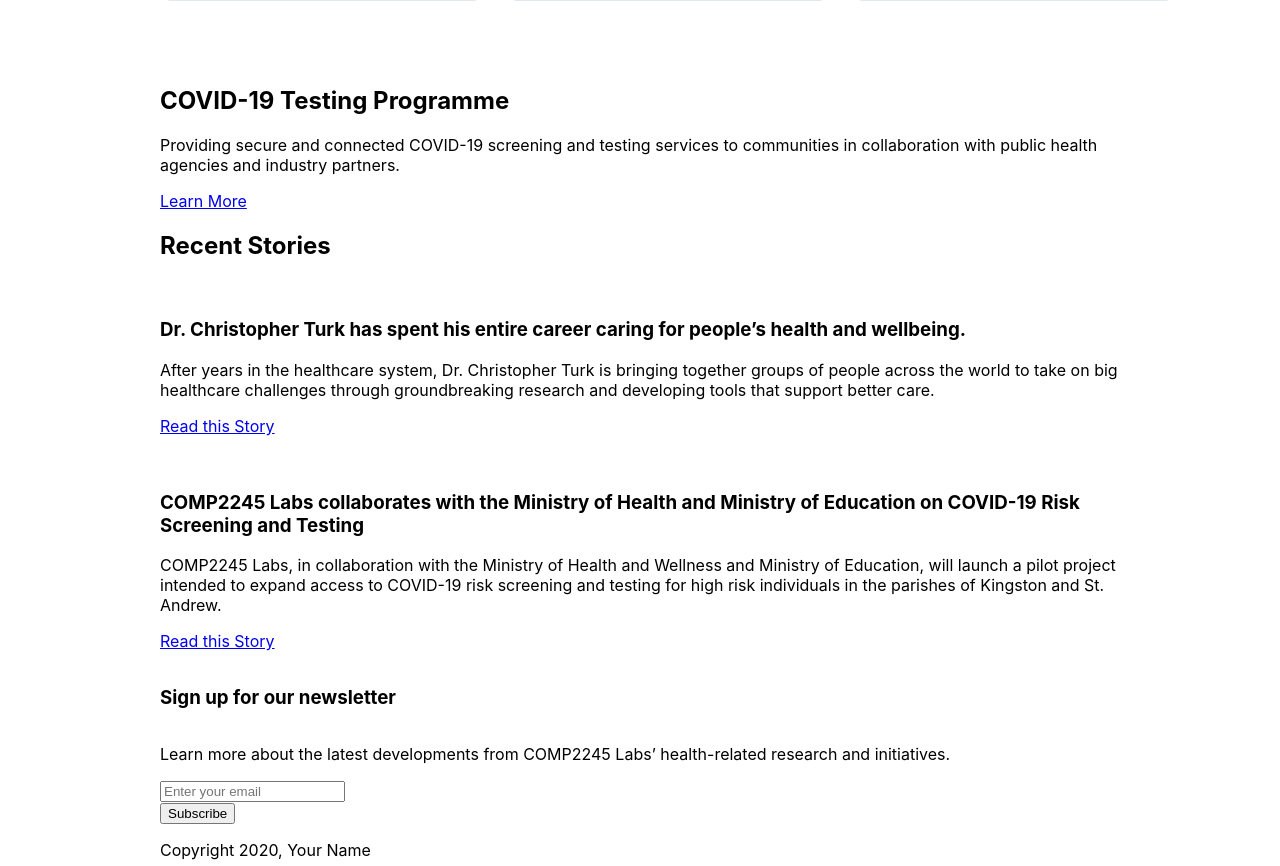
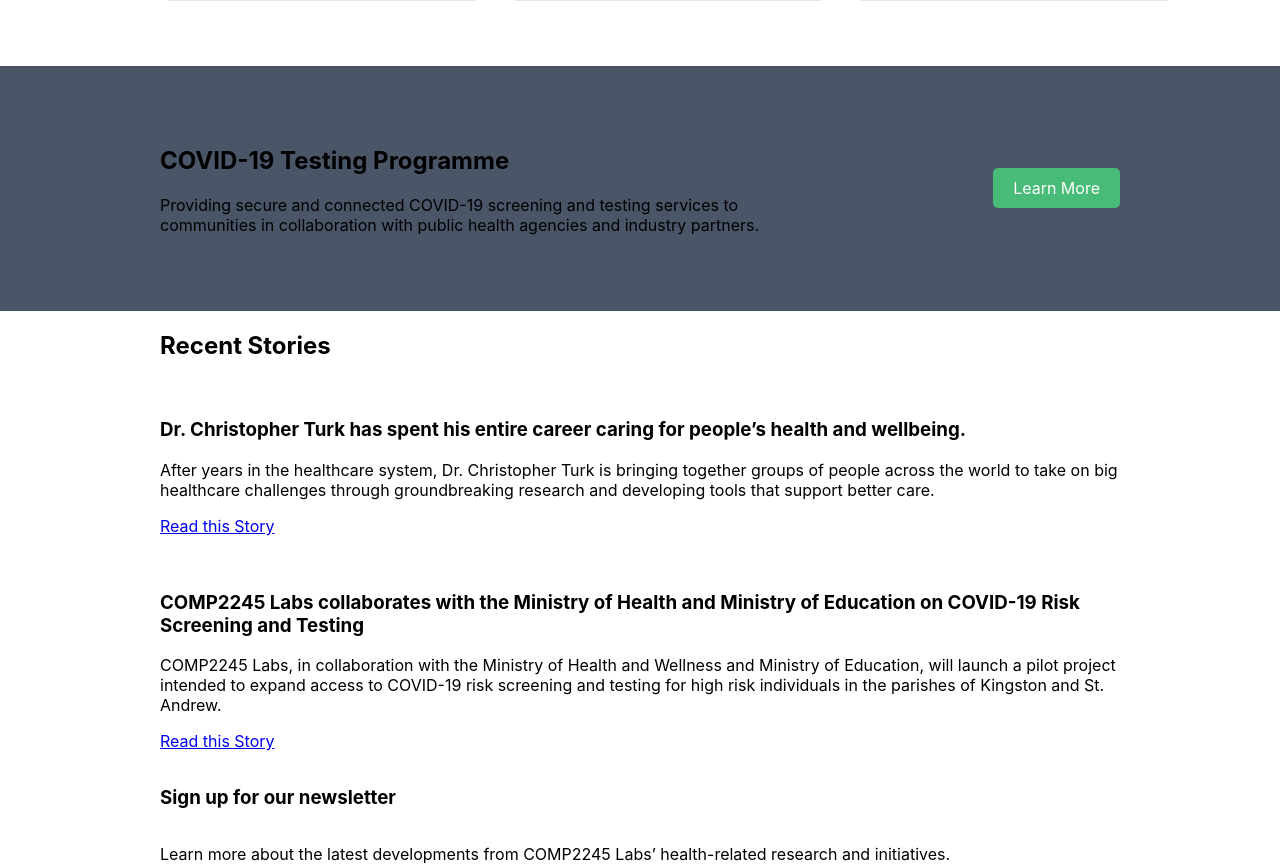
Before and after one commit to TALIABAKER/info2180-project1, a plain HTML site: page index.html in a window 1280 px wide. Shown: the part 1045-1911 px from the top of the page. Drawn offline with Linux system fonts and the light colour scheme.

Commit message:
Edited COVID-19 Testing Section

```diff
--- a/styles.css
+++ b/styles.css
@@ -105,3 +105,32 @@
     height: 450px;
     padding-left: 10px;
 }
+
+/* COVID-19 Testing Section */
+.testing {
+    background-color: #4A5568;
+    padding: 60px 0;
+    display: grid;
+}
+
+.testing .container {
+    grid-template-columns: 2fr 1fr;
+    align-items: center;
+}
+
+.testing .cta a {
+    background-color: #48BB78;
+    padding: 10px 20px;
+    border-radius: 5px;
+    color: white;
+    text-decoration: none;
+    float: right;
+}
+
+.testing-description h2, .testing .testing-description p {
+    color: white;
+}
+
+.testing .testing-description p {
+    max-width: 550px;
+}
```
